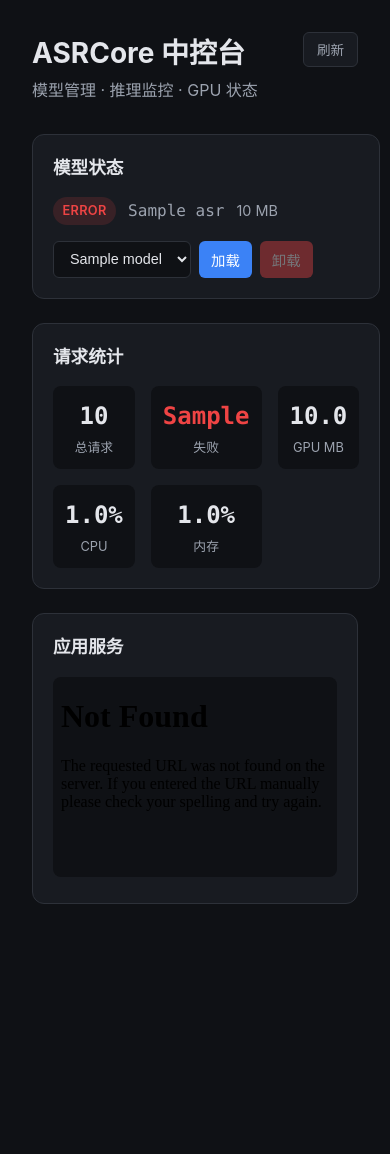
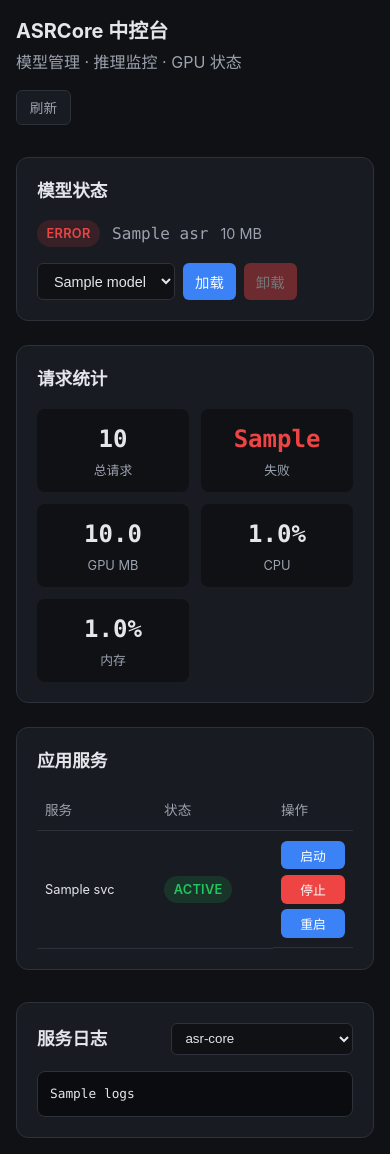
Before and after one commit to guisongchen/asr_core, a Python web app: template src/asr_core/dashboard/templates/index.html in a window 390 px wide. Before the commit the page ends 904 px from the top, so only its background shows below. Run offline with Jinja, Linux system fonts and the light colour scheme; the template is opened without the code that fills it: most values are stand-ins (such as "Sample title", 1, 10 or a date in 2020).

Commit message:
feat: unified dashboard with service management + responsive layout
- Add SystemdManager for service start/stop/restart from dashboard
- Add service table with controls to main dashboard
- Add logs viewer with service selector
- Fully responsive CSS (mobile/tablet/desktop)
- Replace voice_to_text iframe embed with native controls

```diff
--- a/src/asr_core/dashboard/static/style.css
+++ b/src/asr_core/dashboard/static/style.css
@@ -12,9 +12,7 @@
     --border: #2d3139;
 }
 
-* {
-    box-sizing: border-box;
-}
+* { box-sizing: border-box; }
 
 body {
     margin: 0;
@@ -25,30 +23,25 @@ body {
 }
 
 .container {
-    max-width: 900px;
+    max-width: 1100px;
+    width: 100%;
     margin: 0 auto;
-    padding: 2rem;
+    padding: 1.5rem;
 }
 
-header {
-    margin-bottom: 2rem;
-}
+header { margin-bottom: 2rem; }
 
 .header-row {
     display: flex;
     justify-content: space-between;
     align-items: flex-start;
+    gap: 1rem;
+    flex-wrap: wrap;
 }
 
-header h1 {
-    margin: 0;
-    font-size: 1.75rem;
-}
+header h1 { margin: 0; font-size: clamp(1.25rem, 4vw, 1.75rem); }
 
-.subtitle {
-    color: var(--muted);
-    margin: 0.25rem 0 0;
-}
+.subtitle { color: var(--muted); margin: 0.25rem 0 0; }
 
 .refresh-btn {
     background: var(--card-bg);
@@ -60,22 +53,15 @@ header h1 {
     border-radius: 0.375rem;
     white-space: nowrap;
 }
+.refresh-btn:hover { color: var(--text); border-color: var(--accent); }
 
-.refresh-btn:hover {
-    color: var(--text);
-    border-color: var(--accent);
-}
+/* ── cards & grid ─────────────────────────── */
 
 .status-grid {
     display: grid;
     grid-template-columns: 1fr 1fr;
     gap: 1.5rem;
-}
-
-@media (max-width: 700px) {
-    .status-grid {
-        grid-template-columns: 1fr;
-    }
+    margin-bottom: 1.5rem;
 }
 
 .card {
@@ -84,12 +70,11 @@ header h1 {
     border-radius: 0.75rem;
     padding: 1.25rem;
 }
+.card h2 { margin: 0 0 1rem; font-size: 1.1rem; font-weight: 600; }
 
-.card h2 {
-    margin: 0 0 1rem;
-    font-size: 1.1rem;
-    font-weight: 600;
-}
+.services-card { margin-bottom: 2rem; }
+
+/* ── model ────────────────────────────────── */
 
 .model-status {
     display: flex;
@@ -98,16 +83,8 @@ header h1 {
     flex-wrap: wrap;
     margin-bottom: 1rem;
 }
-
-.model-name {
-    color: var(--muted);
-    font-family: ui-monospace, SFMono-Regular, Menlo, Monaco, Consolas, monospace;
-}
-
-.gpu-mem {
-    color: var(--muted);
-    font-size: 0.9rem;
-}
+.model-name { color: var(--muted); font-family: ui-monospace, SFMono-Regular, Menlo, Monaco, Consolas, monospace; }
+.gpu-mem { color: var(--muted); font-size: 0.9rem; }
 
 .badge {
     display: inline-block;
@@ -118,26 +95,10 @@ header h1 {
     text-transform: uppercase;
     letter-spacing: 0.02em;
 }
-
-.badge-loaded {
-    background: rgba(34, 197, 94, 0.15);
-    color: var(--success);
-}
-
-.badge-loading {
-    background: rgba(245, 158, 11, 0.15);
-    color: var(--warning);
-}
-
-.badge-unloaded {
-    background: rgba(156, 163, 175, 0.15);
-    color: var(--muted);
-}
-
-.badge-error {
-    background: rgba(239, 68, 68, 0.15);
-    color: var(--danger);
-}
+.badge-loaded, .badge-active { background: rgba(34, 197, 94, 0.15); color: var(--success); }
+.badge-loading { background: rgba(245, 158, 11, 0.15); color: var(--warning); }
+.badge-unloaded, .badge-inactive { background: rgba(156, 163, 175, 0.15); color: var(--muted); }
+.badge-error { background: rgba(239, 68, 68, 0.15); color: var(--danger); }
 
 .error-message {
     background: rgba(239, 68, 68, 0.1);
@@ -148,12 +109,7 @@ header h1 {
     font-size: 0.9rem;
 }
 
-.model-controls {
-    display: flex;
-    gap: 0.5rem;
-    flex-wrap: wrap;
-}
-
+.model-controls { display: flex; gap: 0.5rem; flex-wrap: wrap; }
 .model-controls select {
     padding: 0.5rem 0.75rem;
     border-radius: 0.375rem;
@@ -162,6 +118,8 @@ header h1 {
     color: var(--text);
     font-size: 0.9rem;
 }
+
+/* ── buttons ──────────────────────────────── */
 
 button {
     cursor: pointer;
@@ -173,36 +131,18 @@ button {
     font-size: 0.9rem;
     transition: background 0.15s;
 }
+button:hover { background: var(--accent-hover); }
+button.danger { background: var(--danger); }
+button.danger:hover { background: var(--danger-hover); }
+button:disabled, select:disabled { opacity: 0.4; cursor: not-allowed; }
 
-button:hover {
-    background: var(--accent-hover);
-}
-
-button.danger {
-    background: var(--danger);
-}
-
-button.danger:hover {
-    background: var(--danger-hover);
-}
-
-button:disabled,
-select:disabled {
-    opacity: 0.4;
-    cursor: not-allowed;
-}
-
-.htmx-request button:disabled,
-.htmx-request select:disabled {
-    opacity: 0.3;
-}
+/* ── stats ────────────────────────────────── */
 
 .stat-grid {
     display: grid;
     grid-template-columns: repeat(3, 1fr);
-    gap: 1rem;
+    gap: 0.75rem;
 }
-
 .stat {
     display: flex;
     flex-direction: column;
@@ -211,27 +151,84 @@ select:disabled {
     background: var(--bg);
     border-radius: 0.5rem;
 }
-
 .stat-value {
     font-size: 1.5rem;
     font-weight: 700;
     font-family: ui-monospace, SFMono-Regular, Menlo, Monaco, Consolas, monospace;
 }
+.stat-value.err { color: var(--danger); }
+.stat-label { font-size: 0.8rem; color: var(--muted); margin-top: 0.25rem; }
 
-.stat-value.err {
-    color: var(--danger);
+/* ── services table ───────────────────────── */
+
+.services-table {
+    width: 100%;
+    border-collapse: collapse;
+}
+.services-table th, .services-table td {
+    text-align: left;
+    padding: 0.6rem 0.5rem;
+    border-bottom: 1px solid var(--border);
+}
+.services-table th { color: var(--muted); font-weight: 500; font-size: 0.85rem; }
+.services-table .actions { display: flex; gap: 0.35rem; flex-wrap: wrap; }
+.services-table .actions button { padding: 0.3rem 0.5rem; font-size: 0.8rem; }
+
+/* ── logs ─────────────────────────────────── */
+
+.logs-section {
+    background: var(--card-bg);
+    border: 1px solid var(--border);
+    border-radius: 0.75rem;
+    padding: 1.25rem;
+}
+.section-header {
+    display: flex;
+    justify-content: space-between;
+    align-items: center;
+    margin-bottom: 1rem;
+    flex-wrap: wrap;
+    gap: 0.5rem;
+}
+.section-header h2 { margin: 0; font-size: 1.1rem; }
+.section-header select {
+    padding: 0.4rem 0.6rem;
+    border-radius: 0.375rem;
+    border: 1px solid var(--border);
+    background: var(--bg);
+    color: var(--text);
+}
+.logs-box {
+    background: #0b0c0f;
+    border: 1px solid var(--border);
+    border-radius: 0.5rem;
+    padding: 0.75rem;
+    max-height: 420px;
+    overflow: auto;
+}
+.logs {
+    margin: 0;
+    font-family: ui-monospace, SFMono-Regular, Menlo, Monaco, Consolas, monospace;
+    font-size: 0.8rem;
+    line-height: 1.6;
+    color: var(--text);
+    white-space: pre-wrap;
+    word-break: break-word;
 }
 
-.stat-label {
-    font-size: 0.8rem;
-    color: var(--muted);
-    margin-top: 0.25rem;
+/* ── responsive ───────────────────────────── */
+
+@media (max-width: 768px) {
+    .container { padding: 1rem; }
+    .status-grid { grid-template-columns: 1fr; }
+    .stat-grid { grid-template-columns: repeat(2, 1fr); }
+    .services-table .actions { flex-direction: column; }
 }
 
-.services-frame {
-    width: 100%;
-    height: 200px;
-    border: none;
-    background: var(--bg);
-    border-radius: 0.5rem;
+@media (max-width: 480px) {
+    .stat-grid { grid-template-columns: 1fr 1fr; }
+    .header-row { flex-direction: column; }
+    .services-table { font-size: 0.8rem; }
+    .services-table th:nth-child(3),
+    .services-table td:nth-child(3) { display: none; }
 }
--- a/src/asr_core/dashboard/templates/index.html
+++ b/src/asr_core/dashboard/templates/index.html
@@ -6,17 +6,47 @@
     {% include "partials/status.html" %}
 </section>
 
+<section class="logs-section">
+    <div class="section-header">
+        <h2>服务日志</h2>
+        <select id="log-service"
+                hx-get="/partials/logs/asr-core"
+                hx-target="#logs-content"
+                hx-trigger="change, load">
+            {% for svc in ["asr-core", "asr-core-dashboard", "voice-to-text", "lp998-listener", "voice-to-text-dashboard"] %}
+            <option value="{{ svc }}"{% if svc == "asr-core" %} selected{% endif %}>{{ svc }}</option>
+            {% endfor %}
+        </select>
+    </div>
+    <div id="logs-content" class="logs-box"
+         hx-get="/partials/logs/asr-core"
+         hx-target="this"
+         hx-trigger="every 10s">
+        {% include "partials/logs.html" %}
+    </div>
+</section>
+
 <script>
 (function() {
-    var polling = null;
+    var interval = null;
+    var fast = false;
+
+    function startPoll(ms) {
+        if (interval) clearInterval(interval);
+        var panel = document.getElementById('status-panel');
+        interval = setInterval(function() { htmx.trigger(panel, 'refresh'); }, ms);
+    }
+
     document.body.addEventListener('htmx:afterSettle', function() {
         var badge = document.querySelector('.badge-loading');
-        var panel = document.getElementById('status-panel');
-        if (badge && !polling) {
-            polling = setInterval(function() { htmx.trigger(panel, 'refresh'); }, 3000);
-        } else if (!badge && polling) {
-            clearInterval(polling);
-            polling = null;
+        if (badge && !fast) {
+            fast = true;
+            startPoll(3000);
+        } else if (!badge && fast) {
+            fast = false;
+            startPoll(10000);
+        } else if (!badge && !interval) {
+            startPoll(10000);
         }
     });
 
@@ -28,6 +58,16 @@
             });
         }
     });
+
+    var logSelect = document.getElementById('log-service');
+    if (logSelect) {
+        logSelect.addEventListener('change', function() {
+            var logs = document.getElementById('logs-content');
+            logs.setAttribute('hx-get', '/partials/logs/' + this.value);
+            htmx.process(logs);
+            htmx.trigger(logs, 'load');
+        });
+    }
 })();
 </script>
 
--- /dev/null
+++ b/src/asr_core/dashboard/templates/partials/logs.html
@@ -0,0 +1 @@
+<pre class="logs">{{ logs }}</pre>
--- a/src/asr_core/dashboard/templates/partials/status.html
+++ b/src/asr_core/dashboard/templates/partials/status.html
@@ -62,7 +62,37 @@
 </div>
 
 <!-- 服务状态卡片 -->
-<div class="card services-card" style="margin-top:1.5rem">
+<div class="card services-card">
     <h2>应用服务</h2>
-    <iframe src="http://127.0.0.1:8125/embed" class="services-frame"></iframe>
+    <table class="services-table">
+        <thead>
+            <tr>
+                <th>服务</th>
+                <th>状态</th>
+                <th>运行时长</th>
+                <th>操作</th>
+            </tr>
+        </thead>
+        <tbody>
+            {% for svc in services %}
+            <tr>
+                <td>{{ svc.name }}</td>
+                <td><span class="badge badge-{{ 'active' if svc.active else 'inactive' }}">{{ svc.status }}</span></td>
+                <td>{{ svc.uptime or '-' }}</td>
+                <td class="actions">
+                    <button hx-post="/api/services/{{ svc.name }}/start"
+                            hx-target="#status-panel"
+                            hx-swap="innerHTML">启动</button>
+                    <button class="danger"
+                            hx-post="/api/services/{{ svc.name }}/stop"
+                            hx-target="#status-panel"
+                            hx-swap="innerHTML">停止</button>
+                    <button hx-post="/api/services/{{ svc.name }}/restart"
+                            hx-target="#status-panel"
+                            hx-swap="innerHTML">重启</button>
+                </td>
+            </tr>
+            {% endfor %}
+        </tbody>
+    </table>
 </div>
```
Also changed, not shown: src/asr_core/dashboard/app.py (+51 -13 lines), src/asr_core/dashboard/systemd.py (added, +109 -0 lines).
